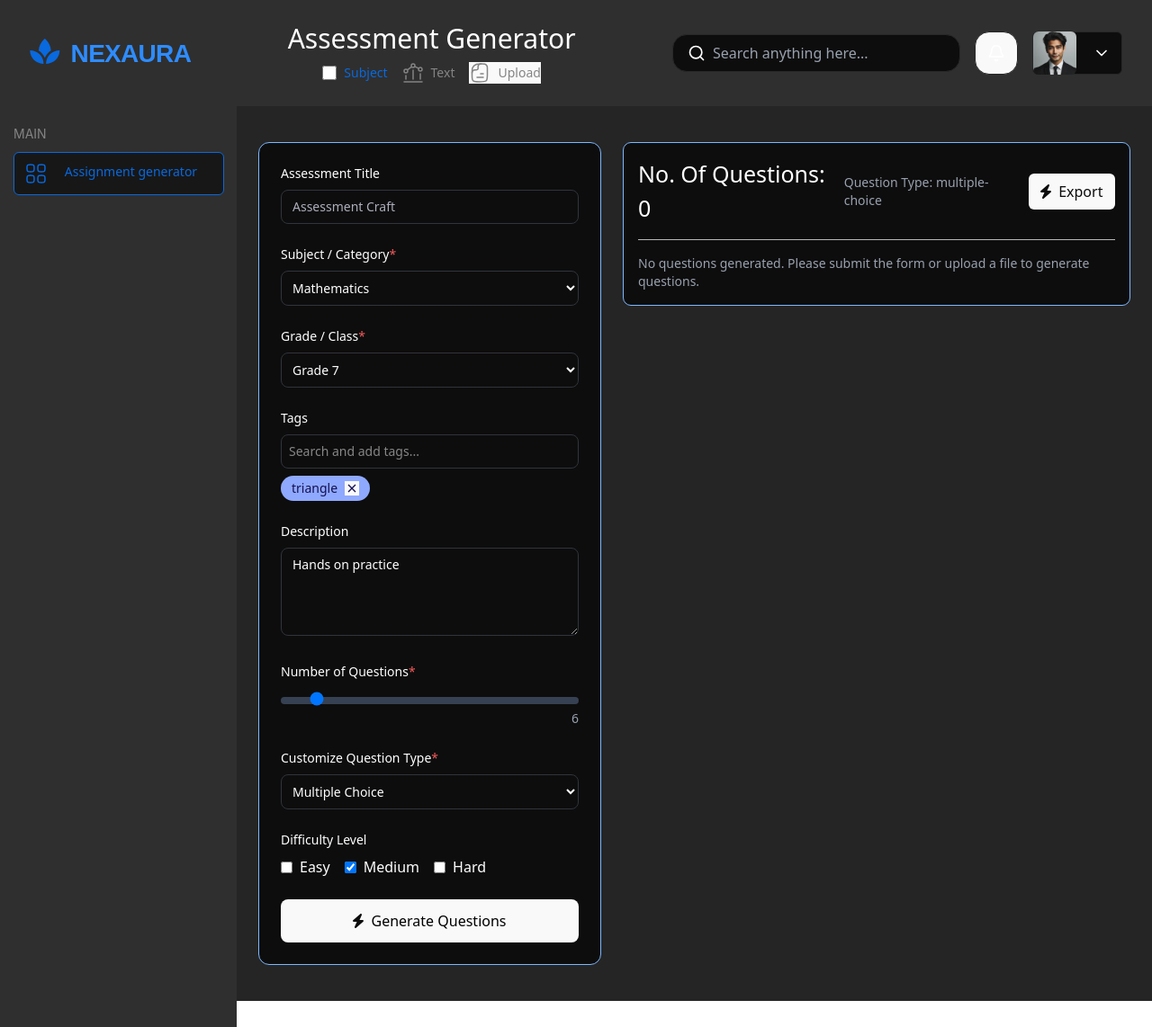
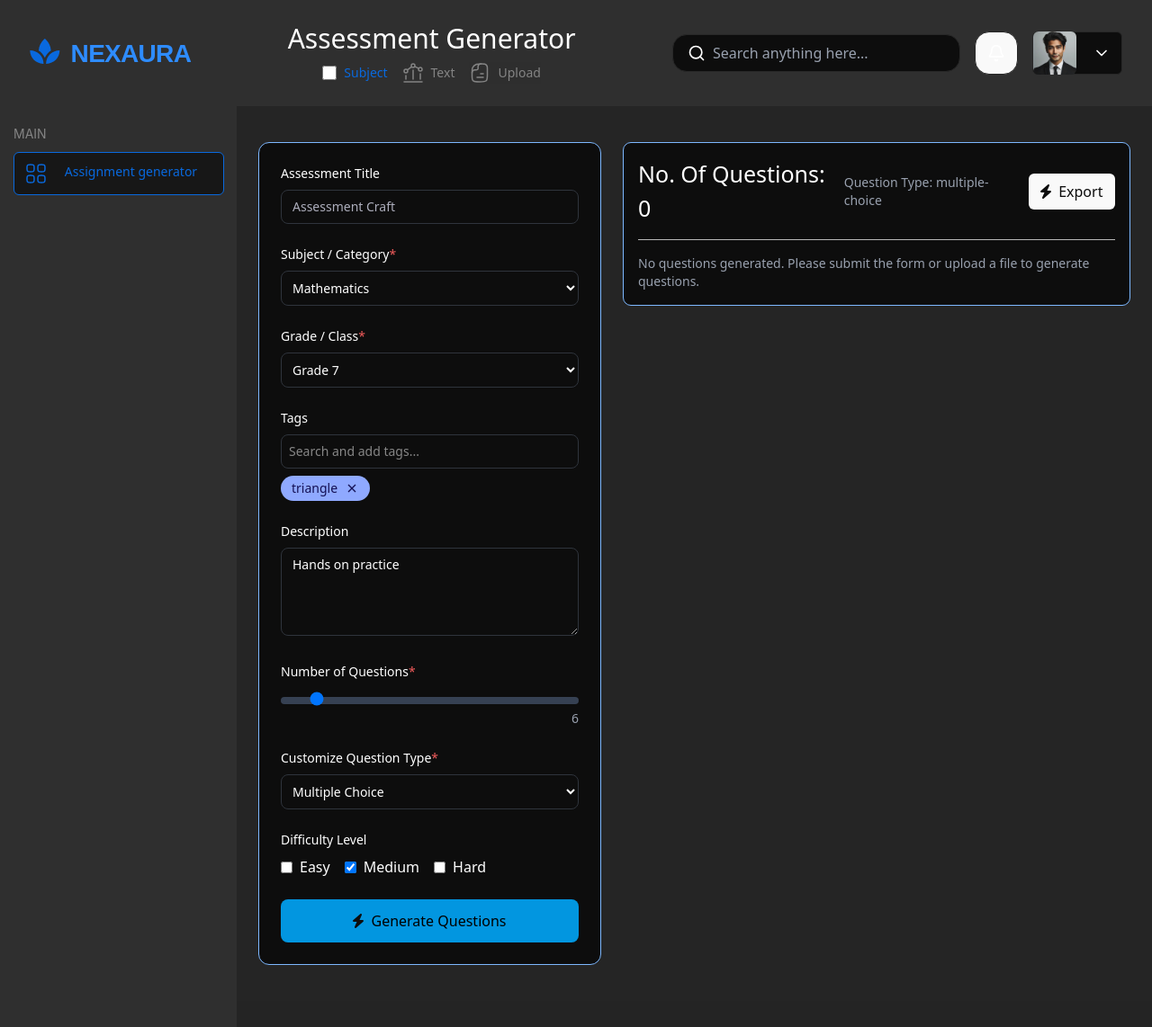
Before and after one commit to Smriti-Nexority/Nexaura-frontend, a React (Vite) app: page / in a window 1280 px wide. Shown: the whole page at 90% size. Built offline with nearby package versions, Linux system fonts and the light colour scheme.

Commit message:
css updates

```diff
--- a/src/Components/AssessmentForm.jsx
+++ b/src/Components/AssessmentForm.jsx
@@ -407,7 +407,7 @@ const AssessmentForm = ({ onGenerate, externalFormData, questionCategory, showFi
                       className="bg-[#8FA9FF] px-3 py-1 rounded-full text-sm flex items-center text-[#141054] font-medium"
                     >
                       {tag}
-                      <button type="button" onClick={() => removeTag(tag)} className="ml-2 focus:outline-none">
+                      <button type="button" onClick={() => removeTag(tag)} className="ml-2 focus:outline-none tag-button">
                         <svg className="w-4 h-4" viewBox="0 0 24 24" fill="none" stroke="currentColor" strokeWidth="2">
                           <path d="M6 18L18 6M6 6l12 12" />
                         </svg>
@@ -486,7 +486,7 @@ const AssessmentForm = ({ onGenerate, externalFormData, questionCategory, showFi
         </div>
         <button
           type="submit"
-          className="w-full bg-[#0296E0] text-black font-medium py-3 px-4 rounded-lg flex items-center justify-center space-x-2 transition-transform duration-200 hover:scale-105 "
+          className="w-full bg-[#0296E0] text-black font-medium py-3 px-4 rounded-lg flex items-center justify-center space-x-2 transition-transform duration-200 hover:scale-105 generate-button"
         >
           <img src={generateIcon} alt="logo" />
           <span>Generate Questions</span>
--- a/src/Components/Navbar.jsx
+++ b/src/Components/Navbar.jsx
@@ -53,7 +53,7 @@ const Navbar = ({ onFileUpload }) => {
               </div>
               <button
                 onClick={handleUploadClick}
-                className="text-[#848484] font-medium flex items-center gap-2 hover:text-white transition-colors cursor-pointer"
+                className="text-[#848484] font-medium flex items-center gap-2 hover:text-white transition-colors cursor-pointer upload-button"
               >
                 <img src={file} alt="upload" />
                 Upload
@@ -107,7 +107,7 @@ const Navbar = ({ onFileUpload }) => {
               </div>
               <button
                 onClick={handleUploadClick}
-                className="text-[#848484] font-medium flex items-center gap-2 hover:text-white transition-colors cursor-pointer"
+                className="text-[#848484] font-medium flex items-center gap-2 hover:text-white transition-colors cursor-pointer bg-[#2F2F2F]"
               >
                 <img src={file} alt="upload" />
                 Upload
--- a/src/Components/QuestionBar.jsx
+++ b/src/Components/QuestionBar.jsx
@@ -766,7 +766,7 @@ if (q.CorrectAnswer && q.CorrectAnswer !== 'N/A') {
           className={`w-full sm:w-auto ${
             questions.length === 0 || loading
               ? 'bg-gray-500 cursor-not-allowed'
-              : 'bg-[#0296E0] hover:bg-[#0280C7]'
+              : 'bg-[#0296E0] hover:bg-[#0280C7] export-button'
           } text-[#0D0D0D] font-poppins font-medium py-2 px-4 rounded-md flex items-center justify-center gap-2 transition-colors`}
         >
           <img src={generateIcon} alt="Generate" />
@@ -861,7 +861,7 @@ if (q.CorrectAnswer && q.CorrectAnswer !== 'N/A') {
                     {q.Hint && (
                       <button
                         onClick={() => toggleHint(index)}
-                        className="text-yellow-400 text-sm hover:text-yellow-300 transition-colors"
+                        className="text-yellow-400 text-sm hover:text-yellow-300 transition-colors hint-button"
                       >
                         {q.showHint ? 'Hide Hint' : 'Show Hint'}
                       </button>
@@ -869,7 +869,7 @@ if (q.CorrectAnswer && q.CorrectAnswer !== 'N/A') {
                     {q.CorrectAnswer && q.CorrectAnswer !== 'N/A' && (
                       <button
                         onClick={() => toggleAnswer(index)}
-                        className="text-green-400 text-sm hover:text-green-300 transition-colors"
+                        className="text-green-400 text-sm hover:text-green-300 transition-colors ans-button"
                       >
                         {q.showAnswer ? 'Hide Answer' : 'Show Answer'}
                       </button>
--- a/src/index.css
+++ b/src/index.css
@@ -35,6 +35,7 @@ body {
   min-height: 100vh;
   box-sizing: border-box;
   overflow-x: hidden;
+  background-color: #242424;
 }
 
 h1 {
@@ -46,6 +47,18 @@ h1 {
 button:focus,
 button:focus-visible {
   outline: 4px auto -webkit-focus-ring-color;
+}
+
+.upload-button{
+  background-color: #2F2F2F2F;
+}
+
+.tag-button{
+  background-color: #8FA9FF;
+}
+
+.generate-button{
+  background-color: #0296E0;
 }
 
 /* Ensure modal is responsive */
@@ -74,6 +87,43 @@ button:focus-visible {
   margin: 0 auto;
   padding: clamp(1rem, 2vw, 1.5rem);
   box-sizing: border-box;
+}
+
+/* enabled state: bg-[#0296E0] hover:bg-[#0280C7] */
+.export-button {
+  background-color: #0296E0;
+  color: #fff;
+  border: none;
+  border-radius: 0.5rem;     /* ~rounded-xl */
+  padding: 0.5rem 1rem;      /* ~py-2 px-4 */
+  font-weight: 600;          /* ~font-semibold */
+  transition: background-color 150ms ease, box-shadow 150ms ease;
+  cursor: pointer;
+}
+
+.export-button:hover {
+  background-color: #0280C7; /* hover:bg-[#0280C7] */
+}
+
+/* disabled state: bg-gray-500 cursor-not-allowed */
+.export-button:disabled,
+.export-button.is-disabled {
+  background-color: #6B7280; /* Tailwind gray-500 */
+  cursor: not-allowed;       /* cursor-not-allowed */
+  opacity: 0.7;
+}
+
+/* prevent hover color when disabled */
+.export-button:disabled:hover,
+.export-button.is-disabled:hover {
+  background-color: #6B7280;
+}
+
+.hint-button{
+  background-color: #1A1A1A;
+}
+.ans-button{
+  background-color: #1A1A1A;
 }
 
 /* Responsive layout for AssessmentDashboard */
```
